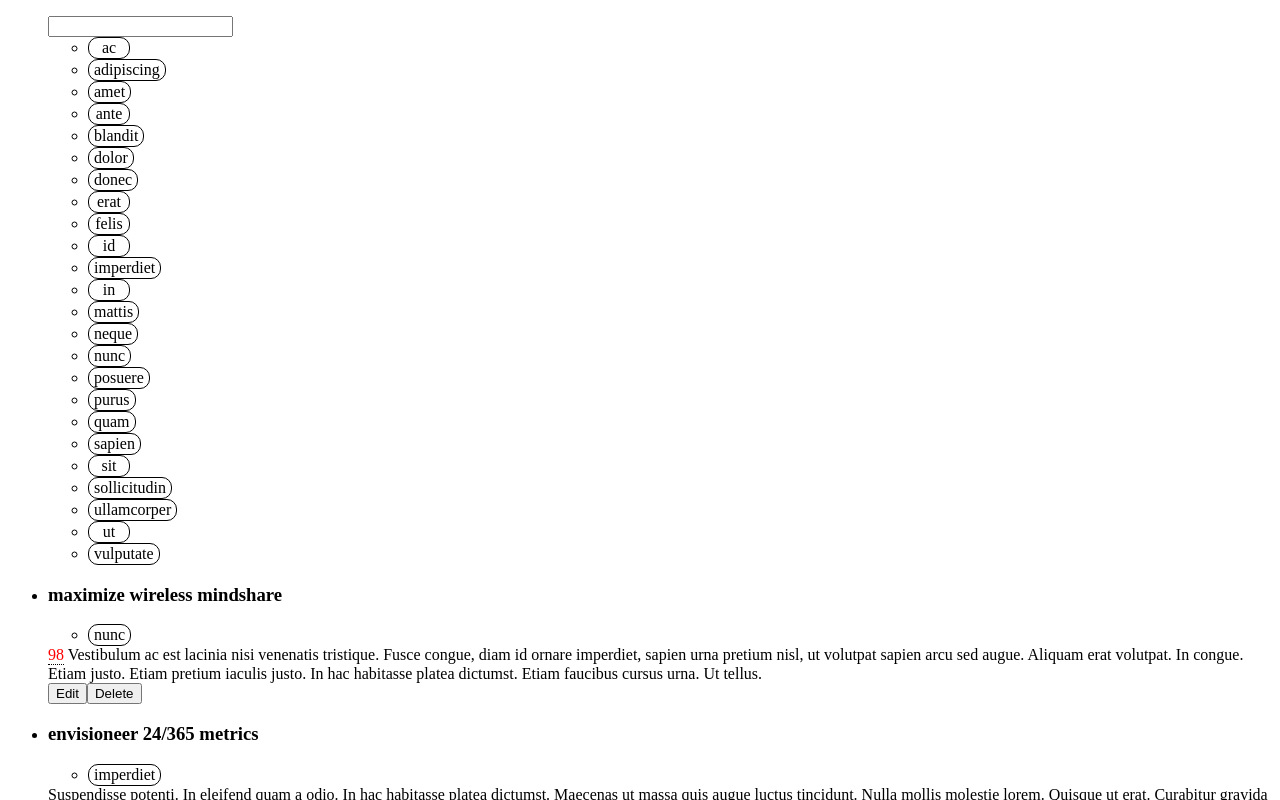
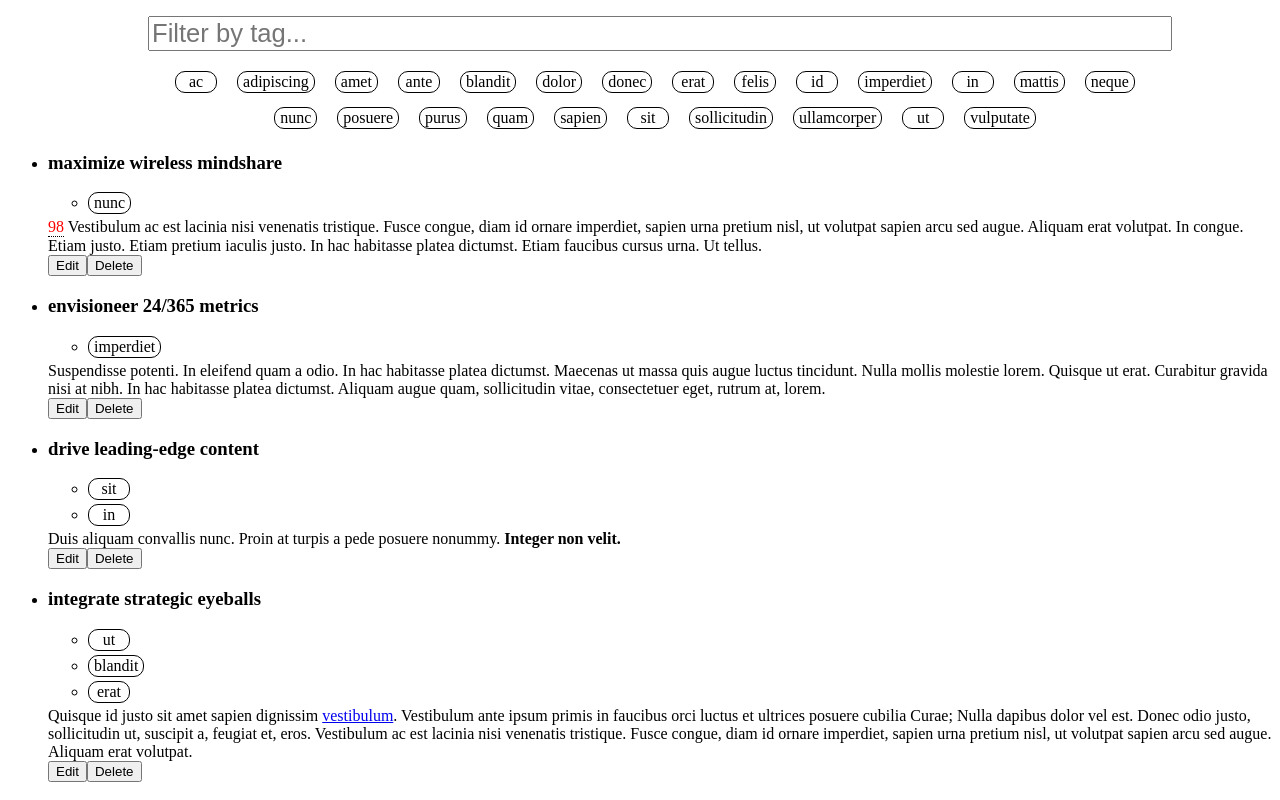
Before and after one commit to ProfessorSalty/issues-api, an Angular app: page / in a window 1280 px wide. Shown: the top 800 px of the page. Built offline with nearby package versions, Linux system fonts and the light colour scheme.

Commit message:
Style filter bar

```diff
--- a/src/app/filter/filter.component.html
+++ b/src/app/filter/filter.component.html
@@ -1,5 +1,5 @@
-<div>
-  <input type="search" (input)="changeFilter($event)" list="tags-list" />
+<div class="wrapper">
+  <input type="search" (input)="changeFilter($event)" list="tags-list" class="filter-input" placeholder="Filter by tag..."/>
   <datalist id="tags-list">
     <option *ngFor="let tag of allTags | excludeTagsFilter: selectedTags">{{
       tag
@@ -7,12 +7,13 @@
   </datalist>
   <button
     type="button"
+    class="clear-selection-btn"
     [hidden]="selectedTags.length === 0"
     (click)="onDeselectAllTags()"
   >
     Clear all tags
   </button>
-  <ul>
+  <ul class="tag-list">
     <li *ngFor="let tag of selectedTags">
       <app-tag [selected]="true" [value]="tag" (clickTag)="onDeselectTag($event)">
         {{ tag }}
--- a/src/app/filter/filter.component.scss
+++ b/src/app/filter/filter.component.scss
@@ -0,0 +1,31 @@
+@import "../variables";
+
+.tag-list {
+  display: flex;
+  flex-direction: row;
+  justify-content: center;
+  align-items: center;
+  flex-wrap: wrap;
+  max-width: 80vw;
+  list-style: none;
+  padding-inline-start: 0;
+  gap: 10px;
+}
+
+.wrapper {
+  display: flex;
+  flex-direction: column;
+  align-items: center;
+}
+
+.filter-input {
+  width: 80vw;
+  margin-bottom: 20px;
+  font-size: 1.6em;
+}
+
+.clear-selection-btn {
+  border: none;
+  background-color: transparent;
+  color: $clear-selection-btn-color;
+}
--- a/src/app/tag/tag.component.scss
+++ b/src/app/tag/tag.component.scss
@@ -9,6 +9,8 @@
   border-radius: 10px;
   min-width: 30px;
   text-align: center;
+  margin-right: 10px;
+  margin-bottom: 4px;
 
   &:hover {
     cursor: pointer;
--- a/src/app/variables.scss
+++ b/src/app/variables.scss
@@ -5,3 +5,4 @@ $tag-text: black;
 $tag-selected-bg: black;
 $tag-selected-text: white;
 $tag-border: black;
+$clear-selection-btn-color: black;
```
